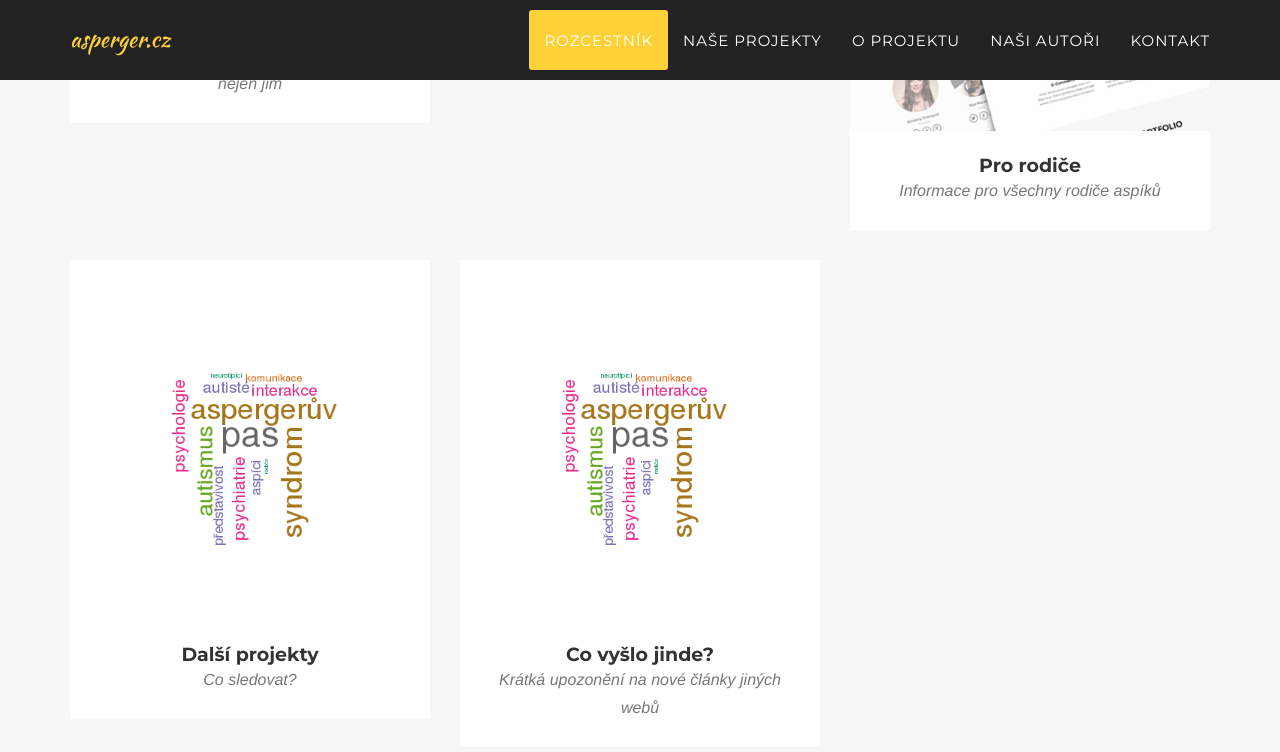
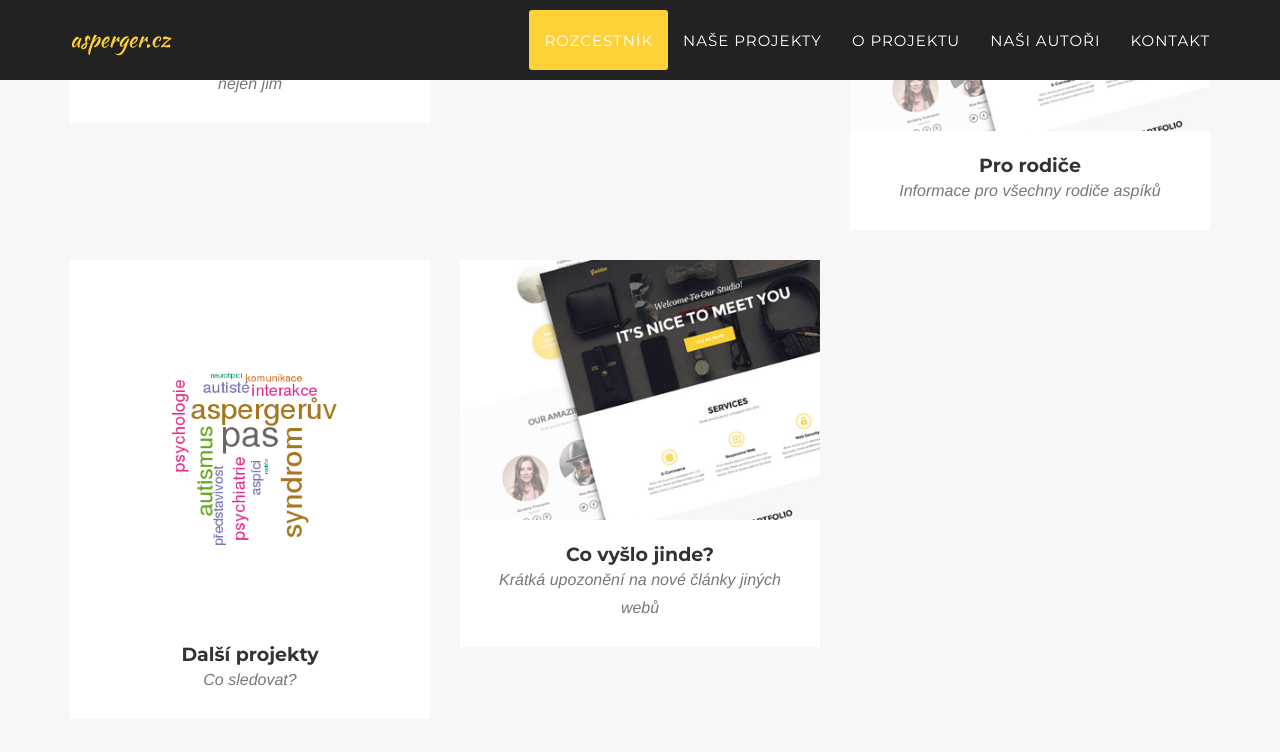
Before and after one commit to urbanecm/jekyll, a Jekyll site: the page built from index.html, in a window 1280 px wide and 900 px high, scrolled down 1096 px. Shown: the top 752 px of the window. Built offline with Jekyll 4.4.1, drawn with Linux system fonts in a browser that asks for light colours; some web fonts are replaced.

Commit message:
Changed image

```diff
--- a/_posts/2014-07-15-project-4.markdown
+++ b/_posts/2014-07-15-project-4.markdown
@@ -4,8 +4,8 @@ subtitle: Krátká upozonění na nové články jiných webů
 layout: default
 modal-id: 4
 date: 2014-07-15
-img: treehouse.png
-thumbnail: treehouse-thumbnail.png
+img: golden.png
+thumbnail: golden-thumbnail.png
 alt: image-alt
 project-date: April 2014
 client: Start Bootstrap
```
